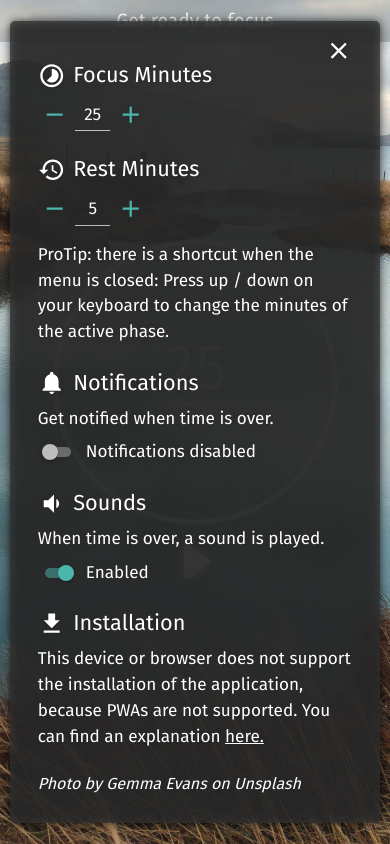
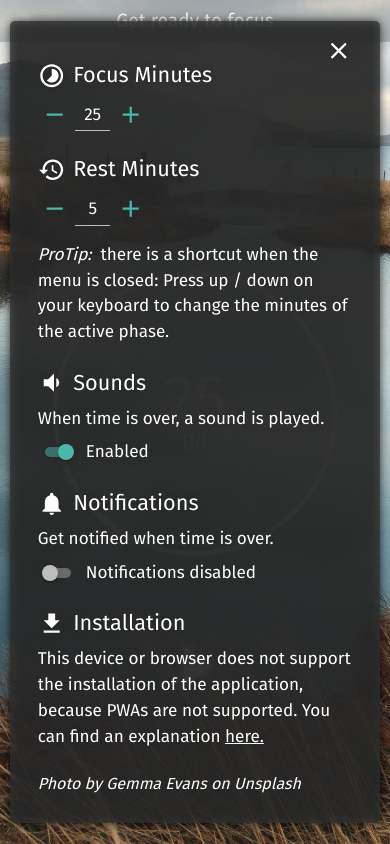
Before and after one commit to mic-web/calm-focus, a React app: page / in a window 390 px wide. Both pictures are taken after a click on the button 358 px from the left and 812 px from the top of the page. Built offline with nearby package versions, Linux system fonts and the light colour scheme.

Commit message:
Show shortcut hint only on non-mobile devices.

```diff
--- a/src/App.tsx
+++ b/src/App.tsx
@@ -59,10 +59,10 @@ const App: React.FC = () => {
             <DurationsConfig.Shortcuts phase={phase} />
           </Box>
           <Box mb={6}>
-            <NotificationsConfig />
+            <SoundsConfig />
           </Box>
           <Box mb={6}>
-            <SoundsConfig />
+            <NotificationsConfig />
           </Box>
           <Box mb={6}>
             <InstallButton />
--- a/src/components/AnimatedCircle.tsx
+++ b/src/components/AnimatedCircle.tsx
@@ -37,6 +37,7 @@ const Circle: React.FC = () => {
     <svg className={css.root} viewBox={`0 0 ${diameter} ${diameter}`}>
       <circle
         strokeWidth={stroke}
+        strokeLinecap="round"
         strokeDasharray={`${circumference} ${circumference}`}
         style={{ strokeDashoffset }}
         r={normalizedRadius}
--- a/src/components/Containers.tsx
+++ b/src/components/Containers.tsx
@@ -24,8 +24,8 @@ export const MainContainer: React.FC = ({ children }) => (
     alignItems="stretch"
     marginTop="auto"
     marginBottom="auto"
-    height="50vh"
-    width="50vh"
+    height="60vh"
+    width="60vh"
     maxWidth="300px"
   >
     {children}
@@ -39,13 +39,21 @@ export const HintContainer: React.FC = ({ children }) => (
 )
 
 export const TimeContainer: React.FC = ({ children }) => (
-  <Box display="flex" position="relative" justifyContent="center" alignItems="center" flexShrink={0}>
+  <Box display="flex" position="relative" justifyContent="center" alignItems="stretch" flex={1}>
     {children}
   </Box>
 )
 
 export const ControlContainer: React.FC = ({ children }) => (
-  <Box display="flex" justifyContent="space-around" mr={1} ml={1} alignItems="center" flexDirection="column">
+  <Box
+    display="flex"
+    justifyContent="space-around"
+    mr={1}
+    ml={1}
+    alignItems="center"
+    flexDirection="column"
+    flexShrink="0"
+  >
     {children}
   </Box>
 )
--- a/src/components/DurationsConfig.tsx
+++ b/src/components/DurationsConfig.tsx
@@ -54,15 +54,22 @@ const RestDurationConfig: React.FC = () => (
   </>
 )
 
+const isMobile = (): boolean =>
+  /Android|webOS|iPhone|iPad|iPod|BlackBerry|IEMobile|Opera Mini/i.test(navigator.userAgent)
+
 const DurationsConfigShortcuts: React.FC<{ phase: Phases }> = ({ phase }) => {
   const { increase, decrease } = useUpdateMinutes(narrowEditablePhase(phase))
   const { open, setOpen } = useMenuContext()
   useKeyboardEvent('keydown', 'ArrowUp', increase, !open)
   useKeyboardEvent('keydown', 'ArrowDown', decrease, !open)
   useKeyboardEvent('keyup', 'Escape', () => setOpen(false), open)
+  if (isMobile()) {
+    return null
+  }
   return (
     <Typography variant="body1">
-      ProTip: there is a shortcut when the menu is closed: Press up / down on your keyboard to change the minutes of the
+      <em>ProTip:</em>
+      &nbsp; there is a shortcut when the menu is closed: Press up / down on your keyboard to change the minutes of the
       active phase.
     </Typography>
   )
--- a/src/components/NotificationsConfig.tsx
+++ b/src/components/NotificationsConfig.tsx
@@ -77,7 +77,7 @@ const NotificationsConfig: React.FC<Props> = () => {
           </>
         ) : (
           <Box mb={2}>
-            <Typography variant="body1">Browser notifications are not supported on this browser / device</Typography>
+            <Typography variant="body1">Not supported by this browser.</Typography>
           </Box>
         )}
       </Box>
--- a/src/index.html
+++ b/src/index.html
@@ -2,7 +2,7 @@
 <html lang="en">
   <head>
     <meta charset="UTF-8" />
-    <meta name="viewport" content="minimum-scale=1, initial-scale=1, width=device-width" />
+    <meta name="viewport" content="minimum-scale=1, initial-scale=1, width=device-width, maximum-scale=1.0" />
     <meta name="description" content="Calm Focus" />
     <link rel="manifest" href="/manifest.webmanifest" />
     <style>
--- a/src/style/GlobalStyle.tsx
+++ b/src/style/GlobalStyle.tsx
@@ -15,9 +15,8 @@ const GlobalCss = withStyles({
       margin: 0,
       display: 'flex',
       flexDirection: 'column',
-      // fontFamily: `'-apple-system', 'BlinkMacSystemFont', 'Segoe UI', 'Roboto', 'Oxygen','Ubuntu', 'Cantarell', 'Fira Sans', 'Droid Sans', 'Helvetica Neue'`,
-      // fontFamily: `'Josefin Sans Thin', '-apple-system', 'BlinkMacSystemFont', 'Segoe UI', 'Roboto', 'Oxygen','Ubuntu', 'Cantarell', 'Fira Sans', 'Droid Sans', 'Helvetica Neue'`,
       touchAction: 'none',
+      backgroundColor: '#50646a',
       background: `url(${lakeImage})`,
       backgroundRepeat: 'no-repeat',
       backgroundSize: 'cover',
```
